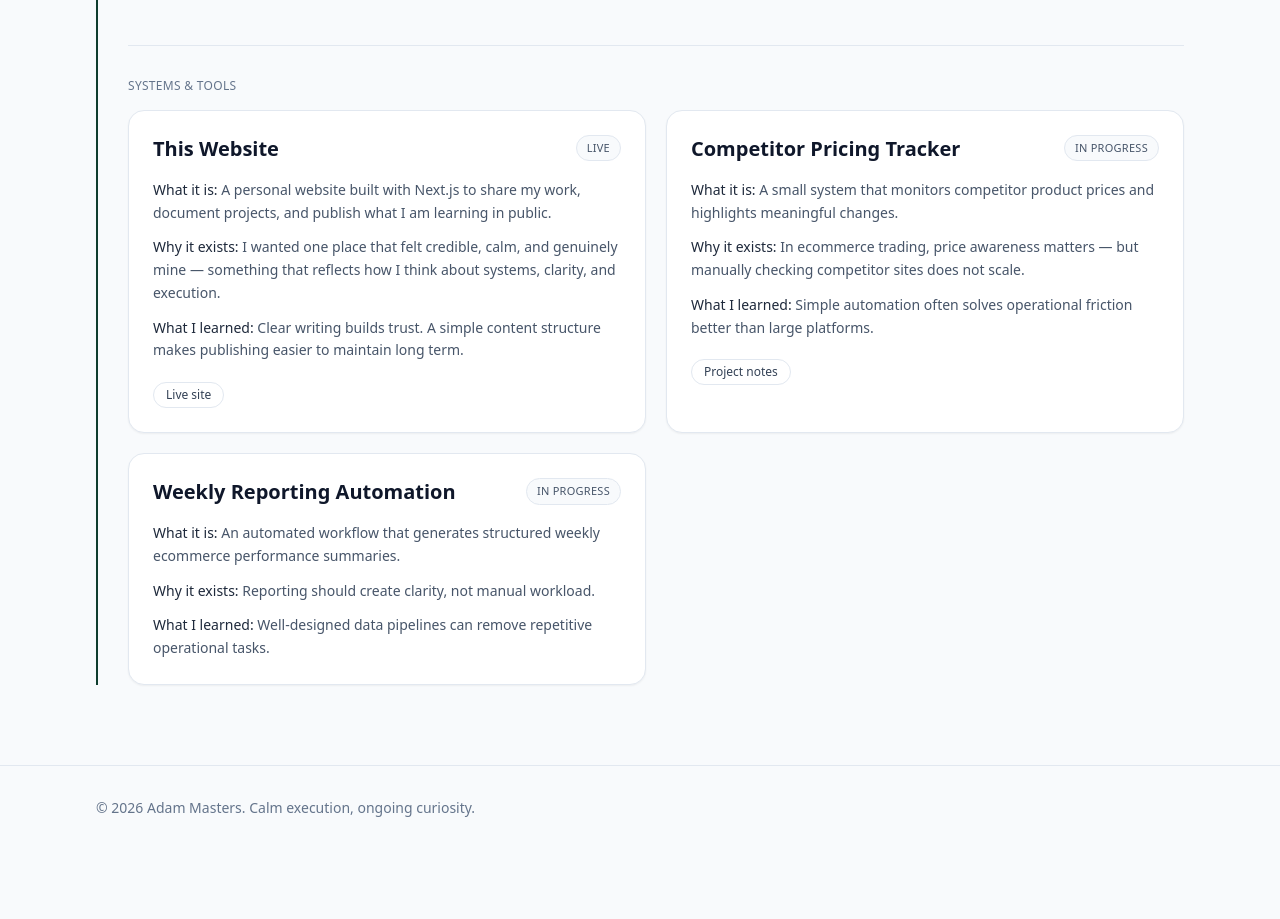
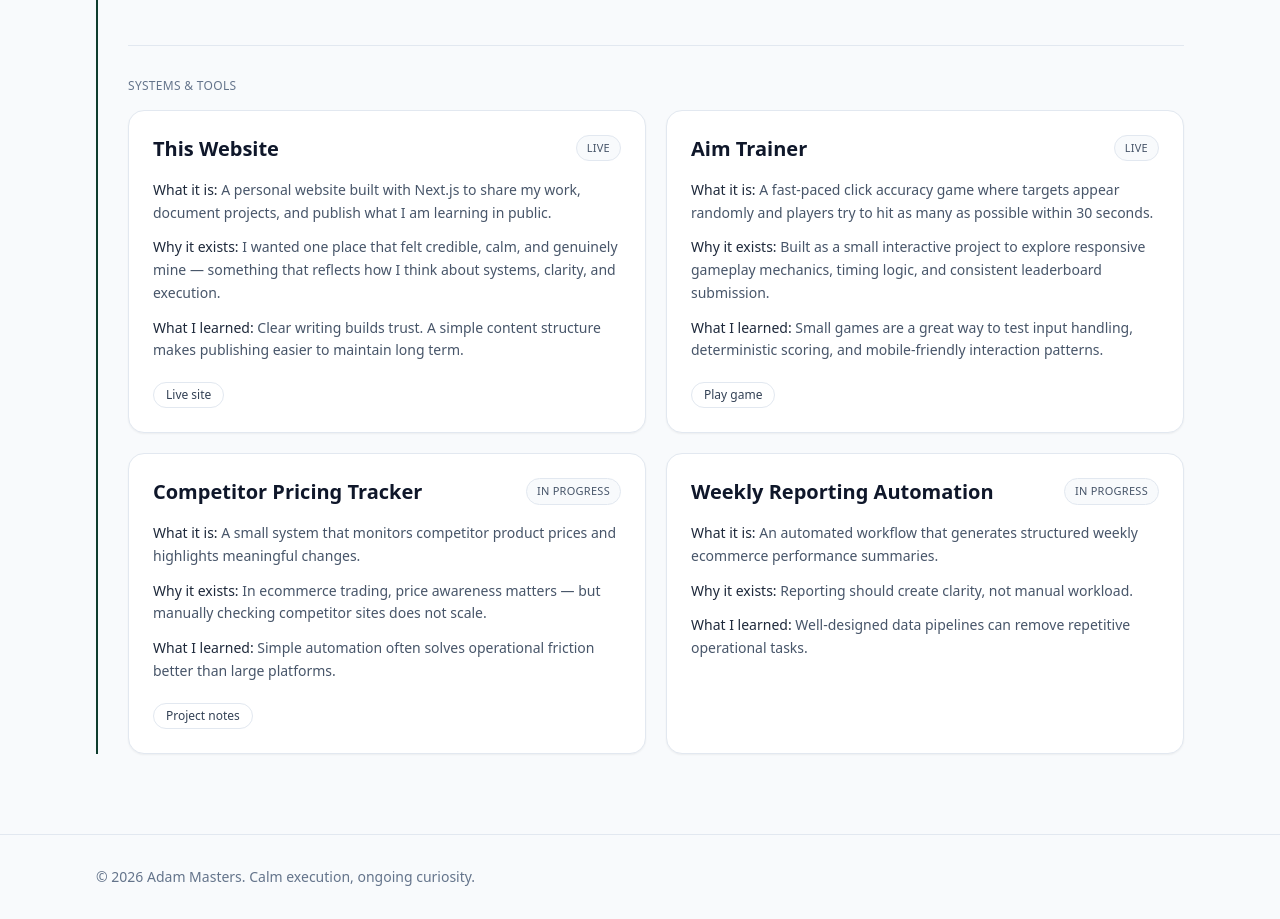
Before and after one commit to adammastersuk/adammasters.co.uk, a Next.js app: page /builds in a window 1280 px wide. Shown: the part 1260-2179 px from the top of the page. Before the commit the page ends 2110 px from the top, so only its background shows below. Built offline with nearby package versions, Linux system fonts and the light colour scheme.

Commit message:
build update: aim trainer

```diff
--- a/data/builds.ts
+++ b/data/builds.ts
@@ -63,6 +63,22 @@ export const buildProjects: BuildProject[] = [
       }
     ]
   },
+  {
+  title: 'Aim Trainer',
+  status: 'Live',
+  what:
+    'A fast-paced click accuracy game where targets appear randomly and players try to hit as many as possible within 30 seconds.',
+  why:
+    'Built as a small interactive project to explore responsive gameplay mechanics, timing logic, and consistent leaderboard submission.',
+  learned:
+    'Small games are a great way to test input handling, deterministic scoring, and mobile-friendly interaction patterns.',
+  links: [
+    {
+      label: 'Play game',
+      href: 'https://builds.adammasters.co.uk/aim-trainer'
+    }
+  ]
+},
 
   {
     title: 'Competitor Pricing Tracker',
```
